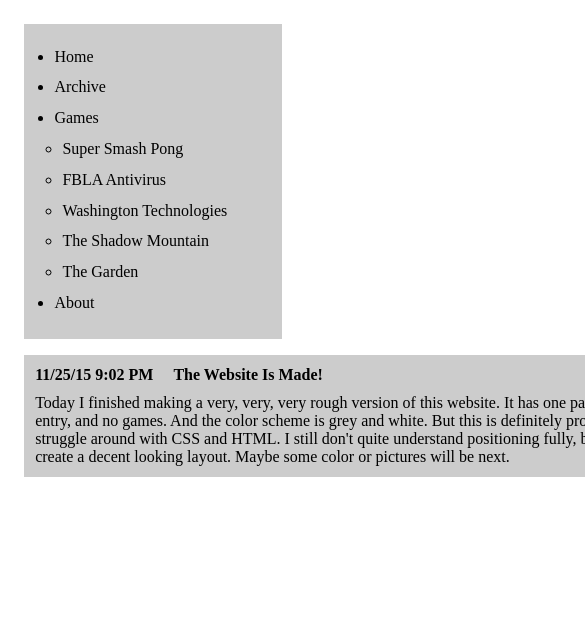
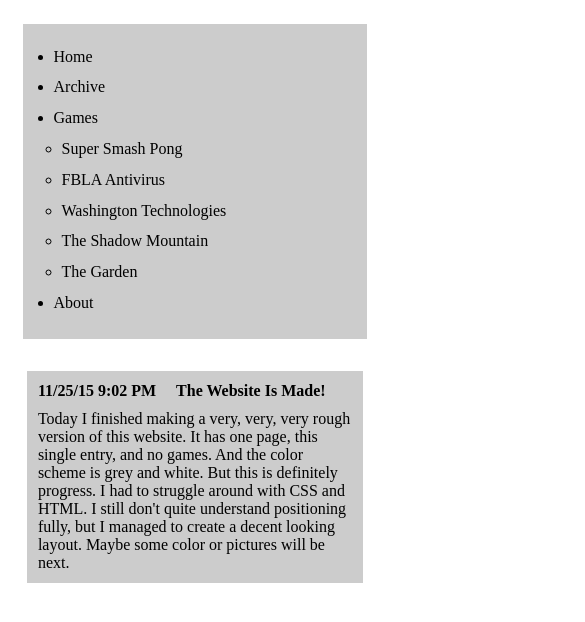
Before and after one commit to 15bstrobel/15bstrobel.github.io, a plain HTML site: page index.html in a window 390 px wide. Shown: the part 172-794 px from the top of the page, 585 px wide, since content can reach past the window. Drawn offline with nearby package versions, Linux system fonts and the light colour scheme.

Commit message:
Additional testing for mobile, using Query
Separate selectors for when screen size it too low.

```diff
--- a/main.css
+++ b/main.css
@@ -14,14 +14,44 @@
 	font-size : 2.5em;
 }
 
+@media screen and (min-width: 980px) {
+
 .nav {
 	padding : .7em .25em .7em .2em;
-	margin : 0em .5em 1em 1em;
+	margin-left : 1em;
 	background : #cccccc;
-	width : 15.7em;
+	width : 13.3em;
 	float : left;
 
 }
+
+.body-wrap {
+	background : #cccccc;
+	margin : 0em 0em 0em 2em;
+	width : 43em;
+	position : absolute;
+	left : 14.8em;
+}
+
+} @media screen and (max-width: 979px) {
+
+.nav {
+	padding : .7em .25em .7em .2em;
+	margin: auto;
+	background : #cccccc;
+	width : 90%;
+}
+
+.body-wrap {
+	background : #cccccc;
+	margin : auto;
+	margin-top : 2em;
+	width : 90%;
+}
+
+}
+
+
 
 ul {
 	margin-top: .6em;
@@ -37,13 +67,7 @@ ul li {
 	margin-top: .8em;
 }
 
-.body-wrap {
-	background : #cccccc;
-	float : left;
-	margin : 0em 1em 0em 1em;
-	width : 43em;
-/*	position : absolute; and set left to a value and give exact width. */
-}
+
 
 .blog-entry {
 	text-align : left;
```
